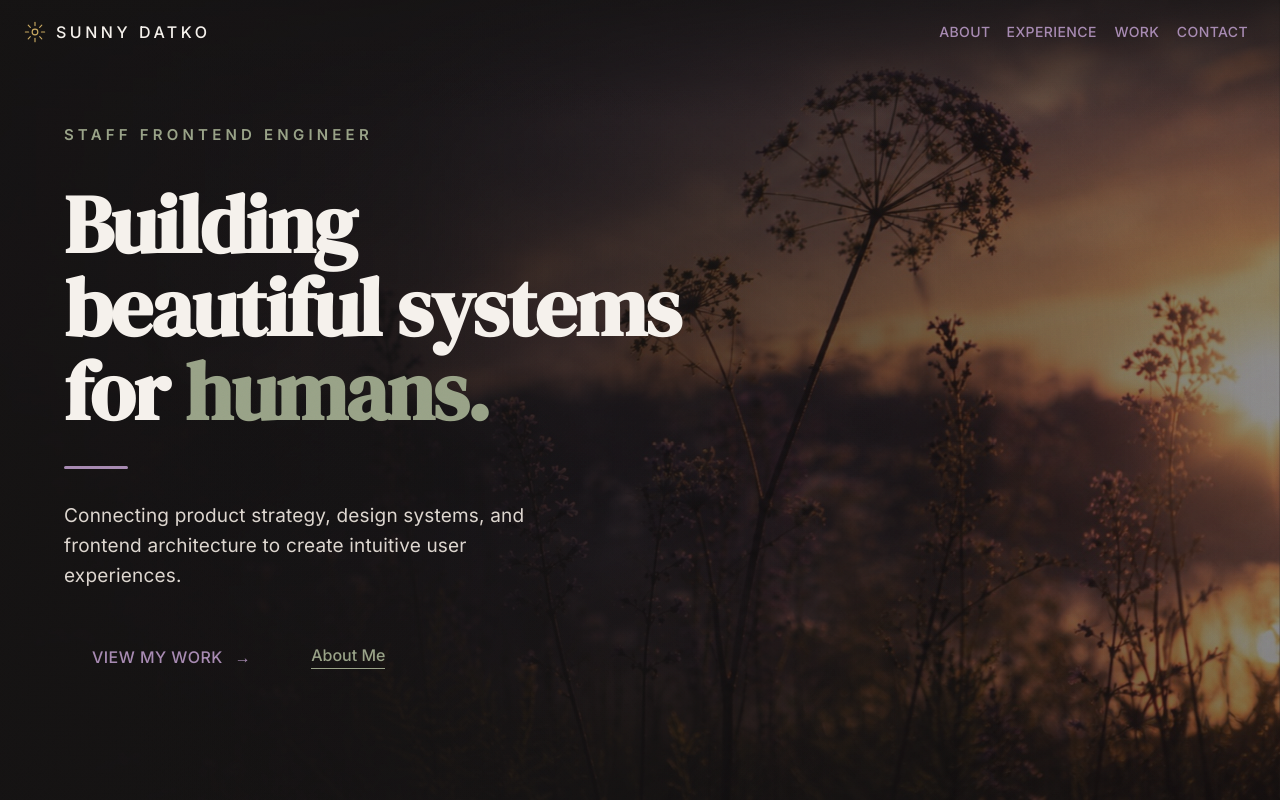
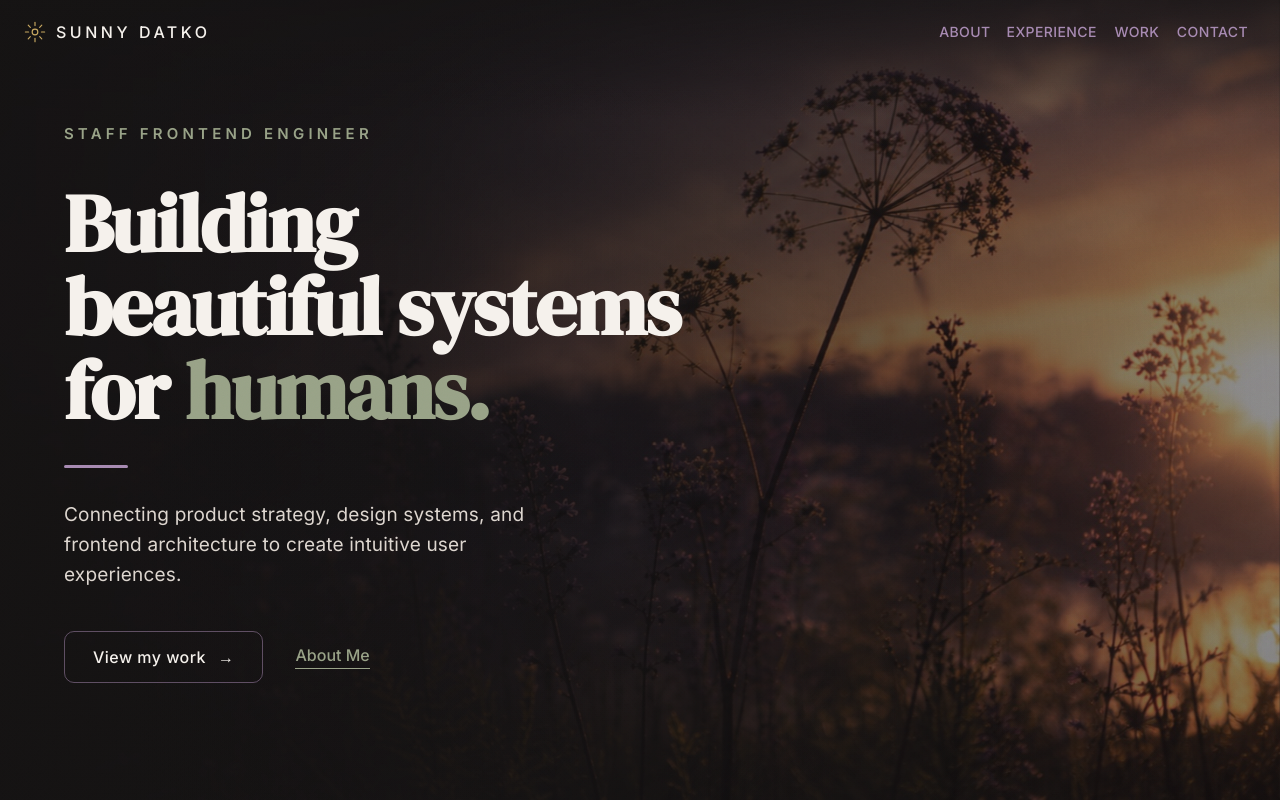
Before and after one commit to sunnydatko/sunny-datko, a React (Vite) app: page / in a window 1280 px wide. Shown: the top 800 px of the page. Built offline with nearby package versions, Linux system fonts and the light colour scheme.

Commit message:
update hero button

```diff
--- a/src/components/Hero.tsx
+++ b/src/components/Hero.tsx
@@ -195,10 +195,13 @@ const Hero = () => {
         >
           <Button
             href="#experience"
+            variant="outlined"
             sx={{
               fontSize: { xs: 15, md: 16 },
               px: 3.5,
               py: 1.4,
+              boxShadow: "none",
+              "&:hover": { boxShadow: "none" },
               "& .arrow": {
                 ml: 1.5,
                 transition: "transform 0.3s",
```
